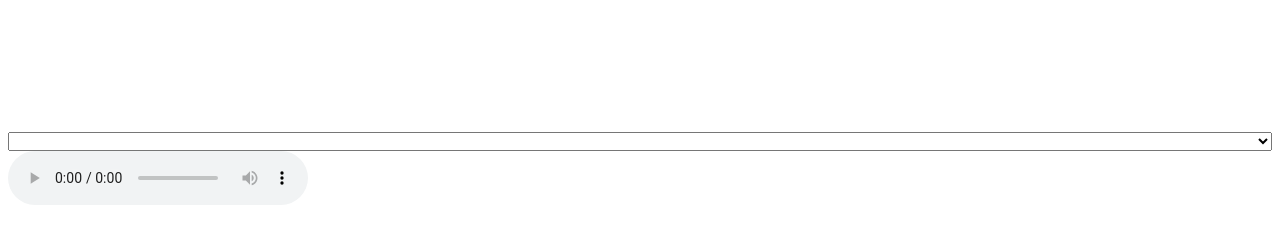
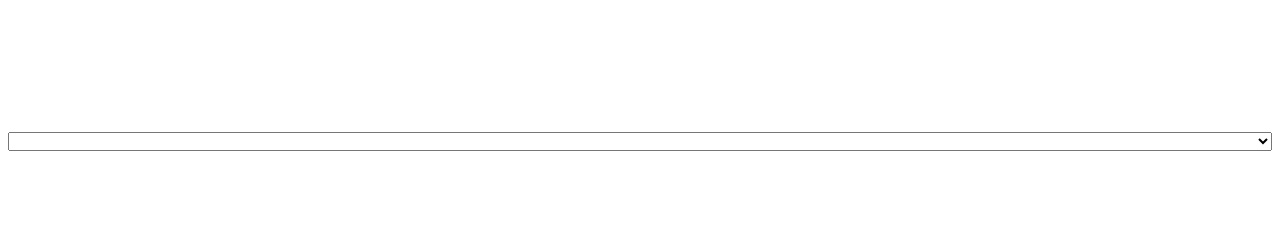
Before and after one commit to tgerdes/tardis, a plain HTML site: page index.html in a window 1280 px wide. Drawn offline with nearby package versions, Linux system fonts and the light colour scheme.

Commit message:
Hide the audio controls

```diff
--- a/index.html
+++ b/index.html
@@ -16,7 +16,7 @@
 <!-- Source: https://en.wikipedia.org/wiki/File:Europe_-_The_Final_Countdown.ogg
 Using per fair use.
 -->
-<audio id="audio" controls src="Europe_-_The_Final_Countdown.ogg" type="application/ogg">
+<audio id="audio" src="Europe_-_The_Final_Countdown.ogg" type="application/ogg">
 </audio>
 <div style="height: 250px"></div>
 </html>
```
